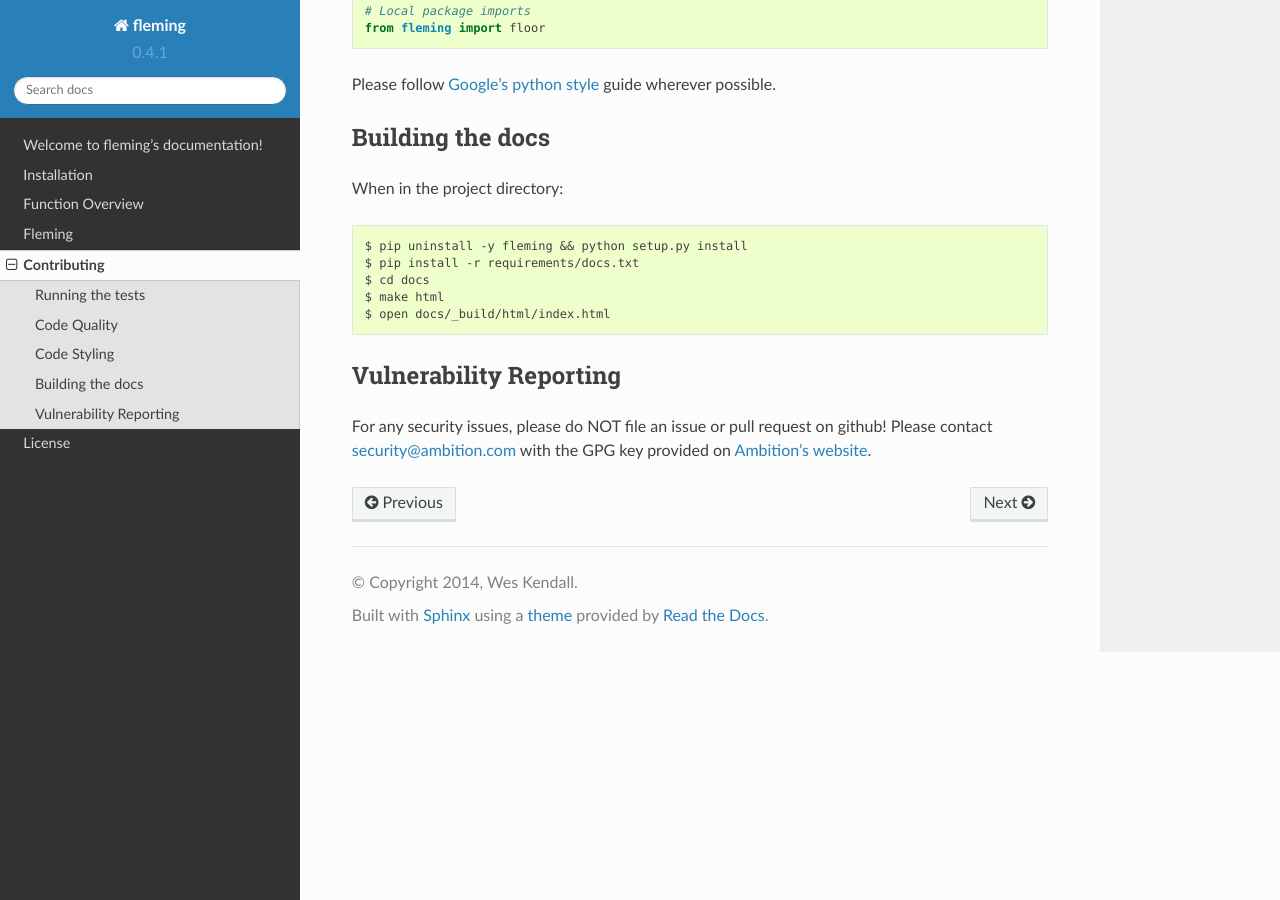
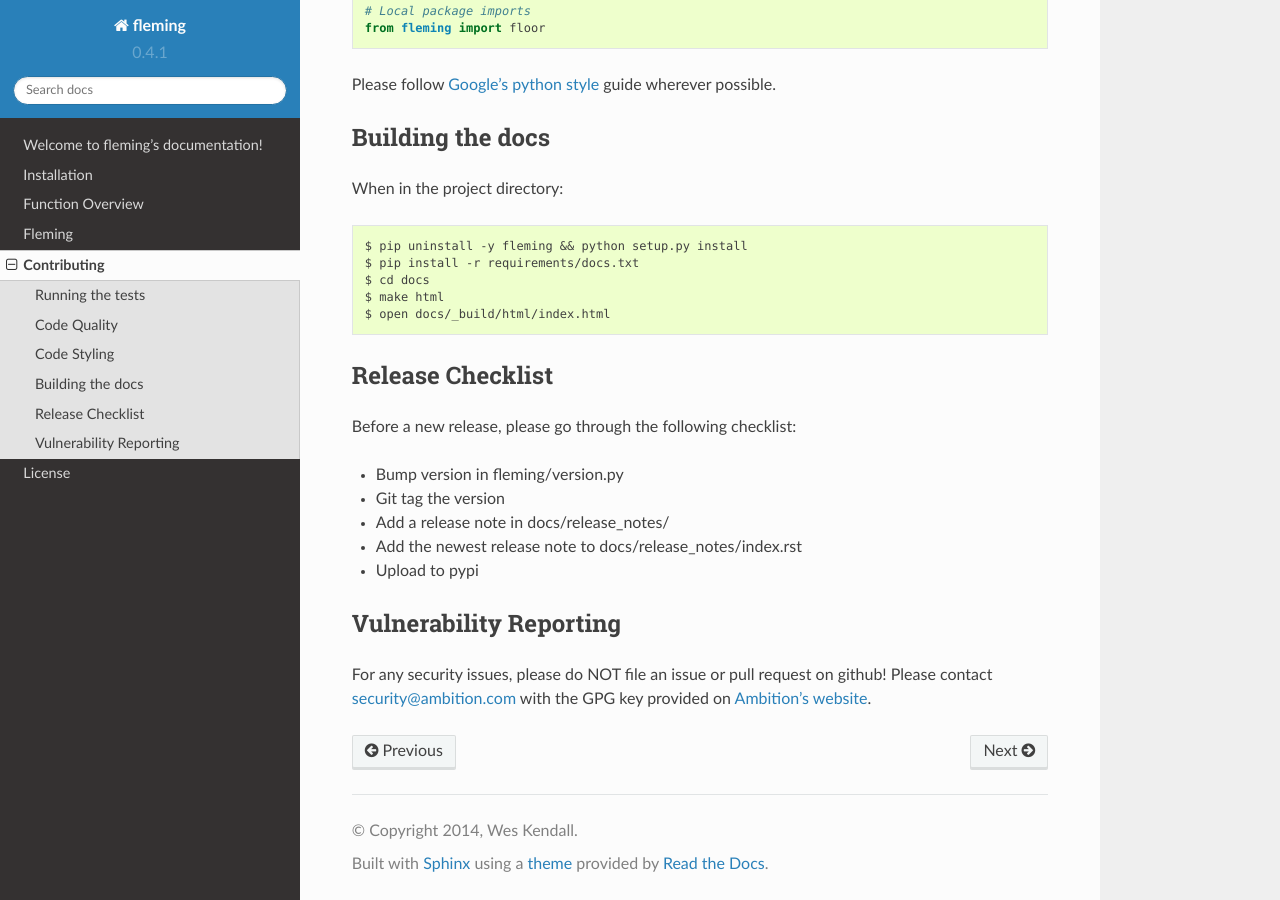
Before and after one commit to ambitioninc/fleming, a Sphinx documentation site: the page built from docs/contributing.rst, in a window 1280 px wide and 900 px high, scrolled down 978 px. Built offline with Sphinx 7.4.7 and the Read the Docs theme 2.0.0, drawn with Linux system fonts in a browser that asks for light colours.

Commit message:
Added release note for 0.4.1

```diff
--- a/docs/contributing.rst
+++ b/docs/contributing.rst
@@ -61,6 +61,17 @@ When in the project directory::
     $ make html
     $ open docs/_build/html/index.html
 
+Release Checklist
+-----------------
+
+Before a new release, please go through the following checklist:
+
+* Bump version in fleming/version.py
+* Git tag the version
+* Add a release note in docs/release_notes/
+* Add the newest release note to docs/release_notes/index.rst
+* Upload to pypi
+
 Vulnerability Reporting
 -----------------------
 
--- a/docs/release_notes/index.rst
+++ b/docs/release_notes/index.rst
@@ -4,4 +4,4 @@ Release Notes
 .. toctree::
    :maxdepth: 1
 
-   v0.4
+   v0.4.1
--- /dev/null
+++ b/docs/release_notes/v0.4.1.rst
@@ -0,0 +1,6 @@
+fleming v0.4.1
+==============
+
+Added sphinx documentation and converted all docs to RestructuredText
+
+Docs added by Micah Hauslser
--- a/docs/release_notes/v0.4.rst
+++ /dev/null
@@ -1,2 +0,0 @@
-fleming v0.4
-============
```
